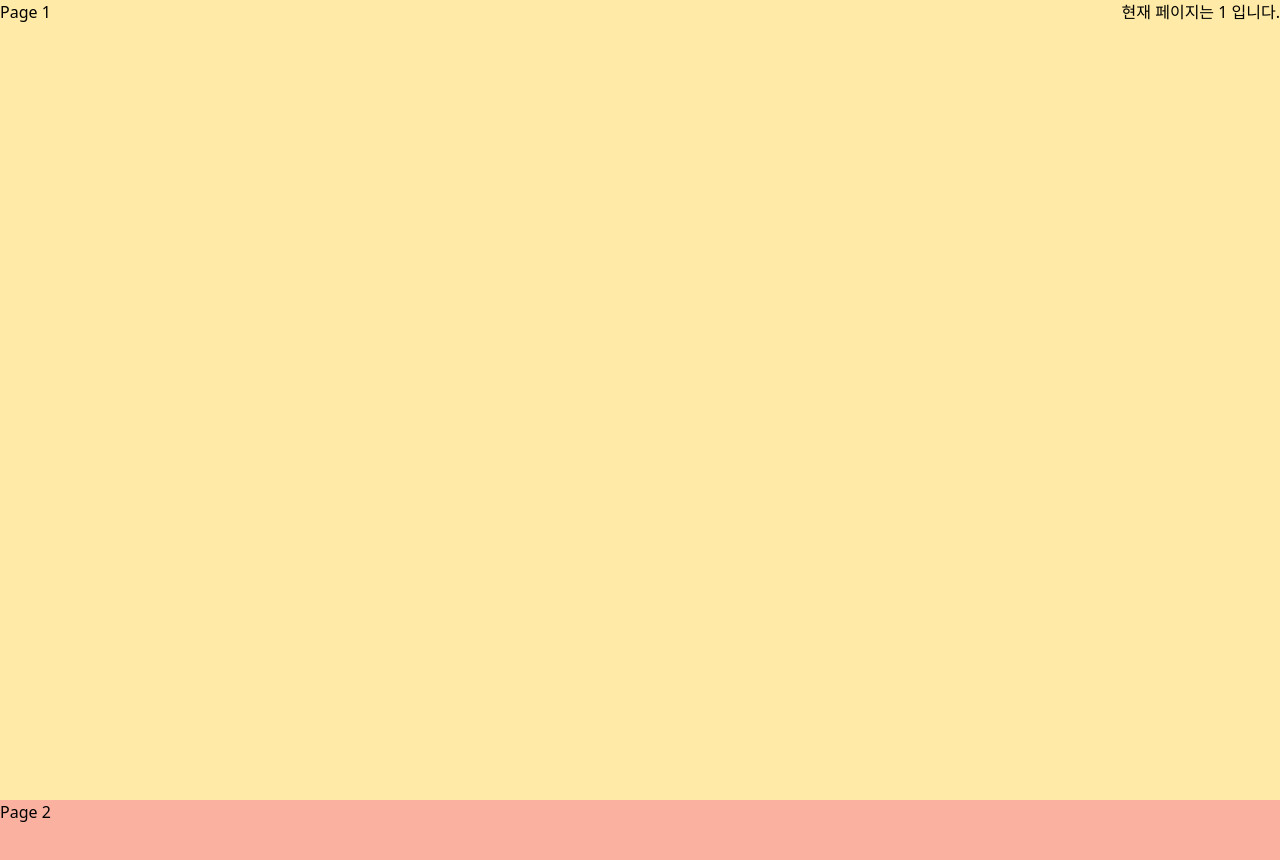
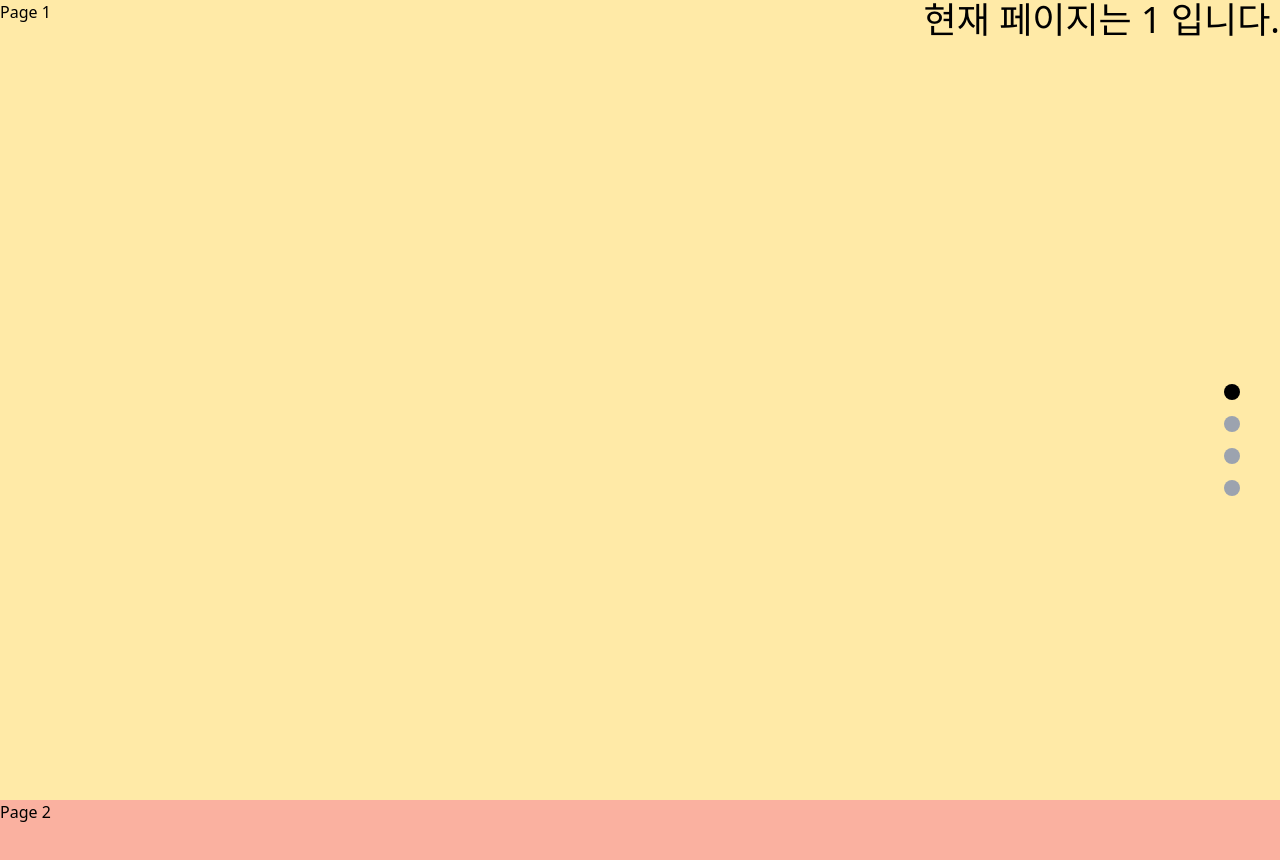
Before and after one commit to pjj186/fullpage-nextjs, a Next.js app: page / in a window 1280 px wide. Shown: the top 860 px of the page. Built offline with nearby package versions, Linux system fonts and the light colour scheme.

Commit message:
create point

```diff
--- a/pages/index.tsx
+++ b/pages/index.tsx
@@ -1,6 +1,7 @@
 import Section from "@/components/Section";
 import Head from "next/head";
 import { useEffect, useRef, useState } from "react";
+import { cls } from "@/utils/cls";
 
 const pageObjArrays = [
   { pageNum: 1, bgColor: "bg-[#ffeaa7]" },
@@ -25,7 +26,6 @@ const Home = () => {
   const handlePageChange = (event: Event) => {
     let scroll = windowObj?.scrollY!;
     for (let i = 1; i <= totalNum; i++) {
-      console.log(i);
       // 스크롤이 해당 섹션에 진입했는지 판단 && 해당 스크롤이 해당 섹션에 머물러 있는지
       if (
         scroll > pageRefs.current[i].offsetTop - windowObj!.outerHeight / 3 &&
@@ -52,7 +52,7 @@ const Home = () => {
       <Head>
         <title>Full Page App</title>
       </Head>
-      <main>
+      <main className="relative">
         {pageObjArrays.map((item, index) => {
           return (
             <Section
@@ -64,9 +64,22 @@ const Home = () => {
             />
           );
         })}
-        <span className="fixed top-0 right-0 mx-auto">
+        <span className="fixed top-0 right-0 mx-auto text-4xl">
           현재 페이지는 {currentPageNum} 입니다.
         </span>
+        <div className="flex flex-col space-y-4 fixed top-96 right-10 z-10">
+          {pageObjArrays.map((item, index) => {
+            return (
+              <div
+                key={item.pageNum}
+                className={cls(
+                  "w-4 h-4  rounded-full cursor-pointer transition-all",
+                  currentPageNum === item.pageNum ? "bg-black" : "bg-gray-400"
+                )}
+              ></div>
+            );
+          })}
+        </div>
       </main>
     </>
   );
```
